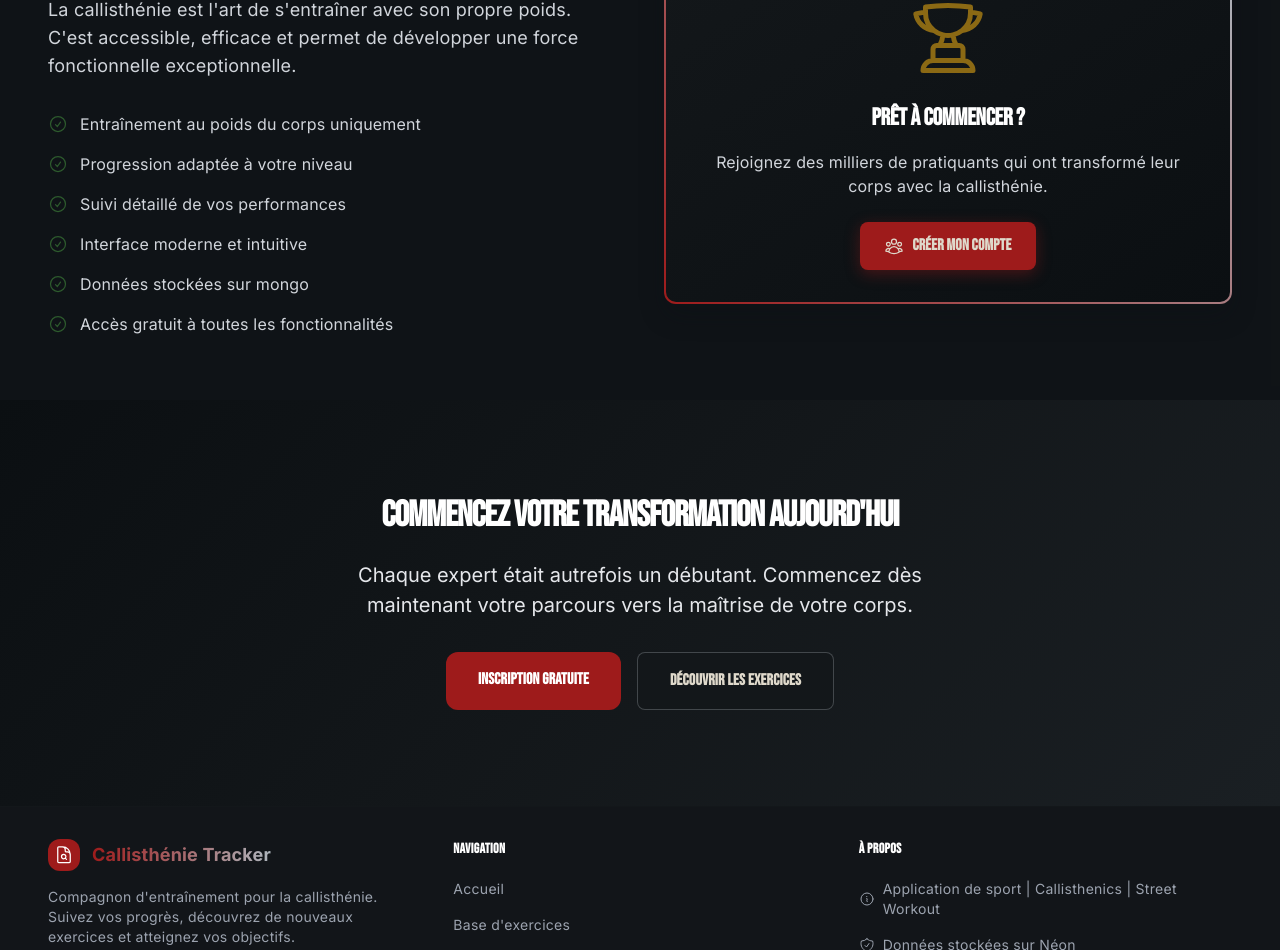
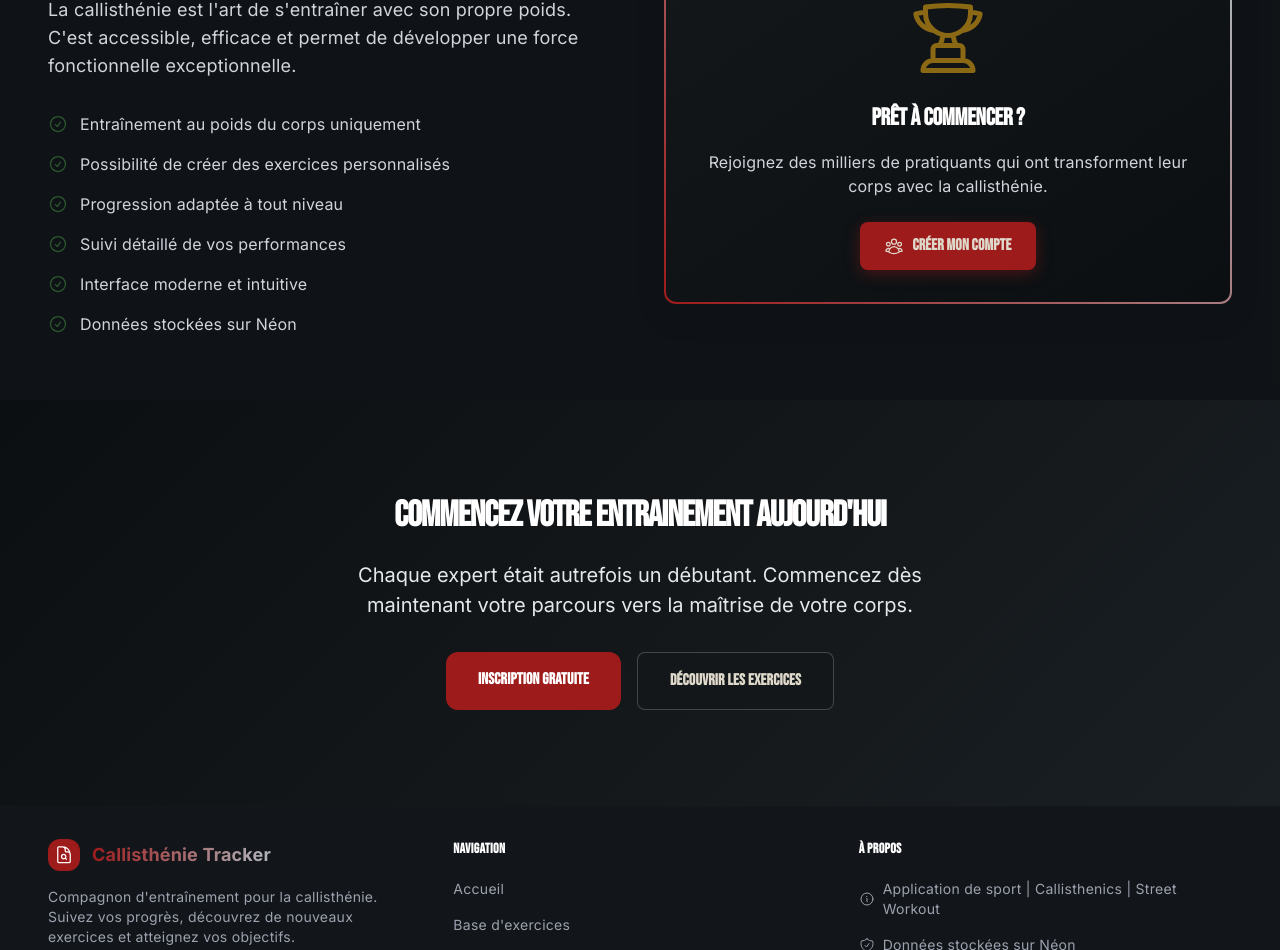
Before and after one commit to SHU445/Calisthenie-app_Track, a Next.js app: page / in a window 1280 px wide. Shown: the part 1647-2597 px from the top of the page. Built offline with nearby package versions, Linux system fonts and the light colour scheme; no server answers; the database is empty.

Commit message:
Change context

```diff
--- a/package.json
+++ b/package.json
@@ -58,7 +58,7 @@
     "tailwind-merge": "^3.3.1",
     "tailwindcss": "^3.4.0",
     "typescript": "^5.8.3",
-    "zustand": "^5.0.2"
+    "zustand": "^5.0.8"
   },
   "devDependencies": {
     "concurrently": "^9.2.0"
--- a/src/app/page.tsx
+++ b/src/app/page.tsx
@@ -63,11 +63,11 @@ export default function Home() {
 
   const benefits = [
     'Entraînement au poids du corps uniquement',
-    'Progression adaptée à votre niveau',
+    'Possibilité de créer des exercices personnalisés',
+    'Progression adaptée à tout niveau',
     'Suivi détaillé de vos performances',
     'Interface moderne et intuitive',
-    'Données stockées sur mongo',
-    'Accès gratuit à toutes les fonctionnalités'
+    'Données stockées sur Néon',
   ];
 
   return (
@@ -218,7 +218,7 @@ export default function Home() {
                       Prêt à commencer ?
                     </h3>
                     <p className="text-sm sm:text-base text-gray-300 mb-4 sm:mb-6">
-                      Rejoignez des milliers de pratiquants qui ont transformé leur corps
+                      Rejoignez des milliers de pratiquants qui ont transforment leur corps
                       avec la callisthénie.
                     </p>
                     {!isAuthenticated && (
@@ -241,7 +241,7 @@ export default function Home() {
         <section className="sport-section bg-sport-gradient">
           <div className="sport-container text-center">
             <h2 className="text-2xl sm:text-3xl md:text-4xl font-bold text-white mb-4 sm:mb-6 px-4">
-              Commencez votre transformation aujourd'hui
+              Commencez votre entrainement aujourd'hui
             </h2>
             <p className="text-base sm:text-lg md:text-xl text-gray-200 mb-6 sm:mb-8 max-w-2xl mx-auto px-4">
               Chaque expert était autrefois un débutant.
```
Also changed, not shown: public/robots.txt, 1 other file (tests, documents, lock files or other folders).
